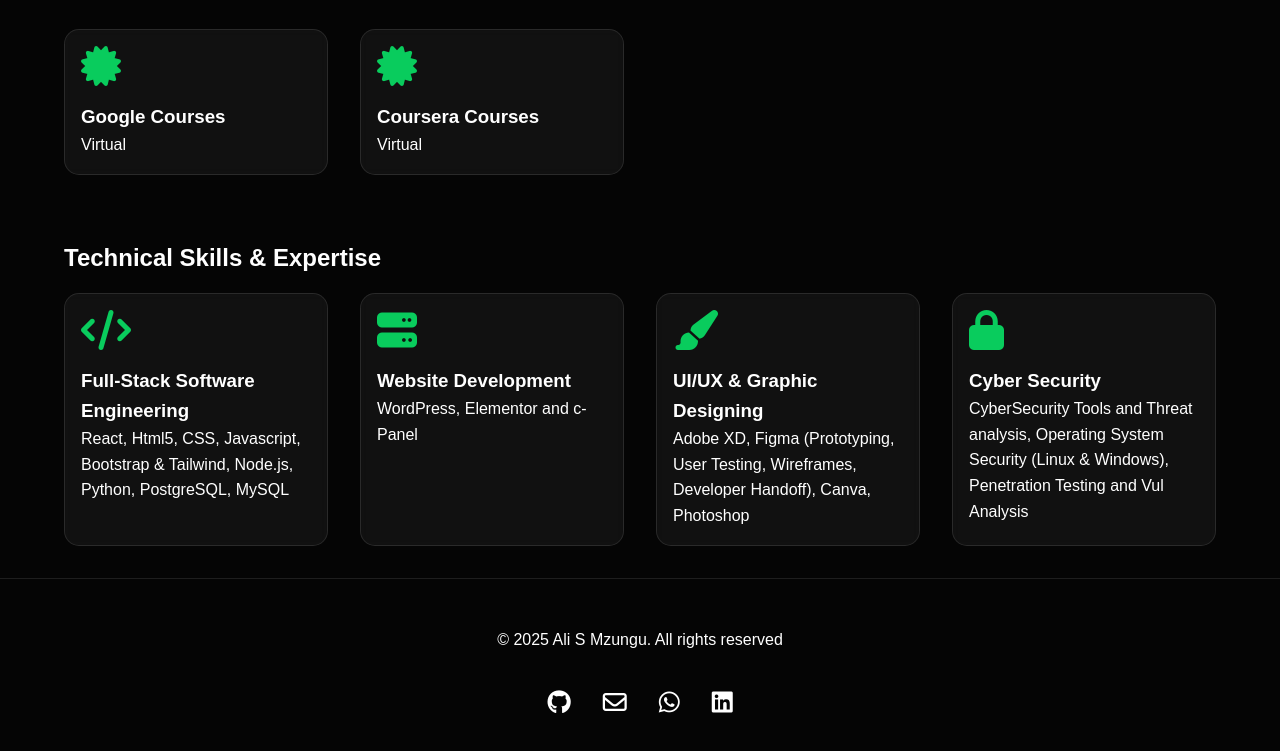
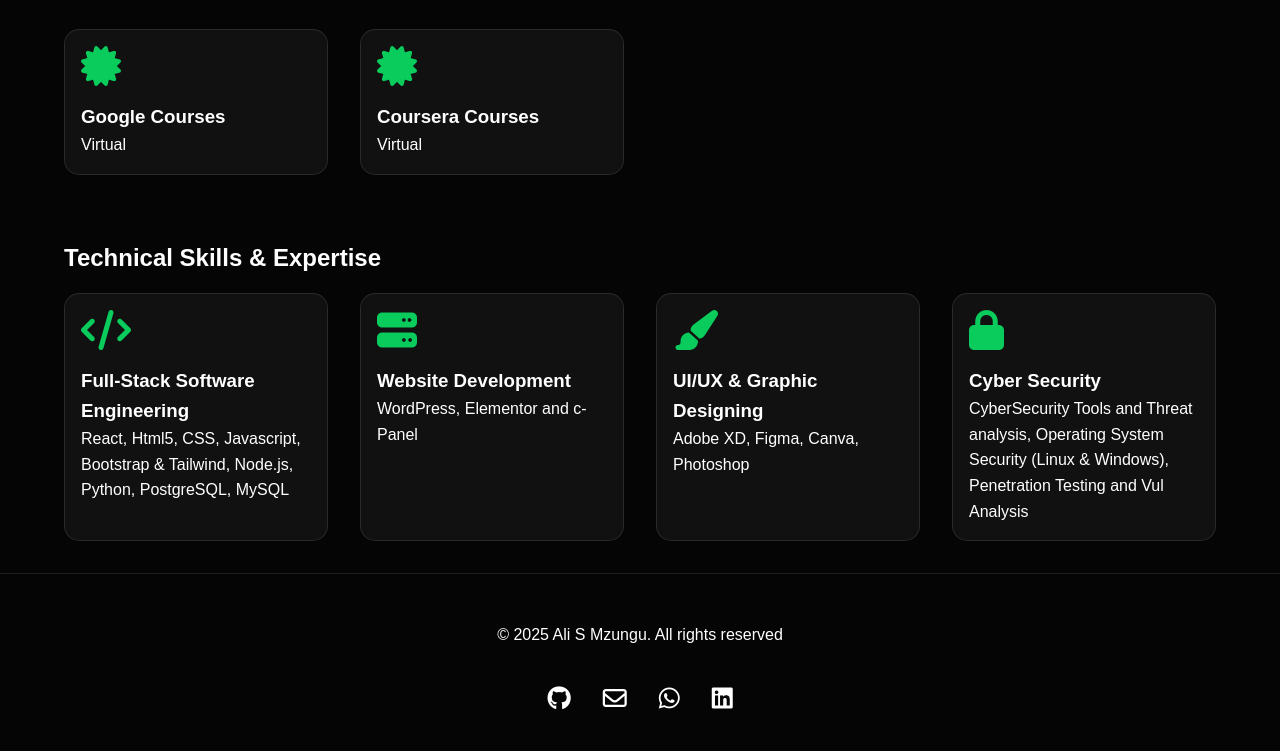
Before and after one commit to Alimzungu/updatedPort, a plain HTML site: page index.html in a window 1280 px wide. Shown: the part 1034-1785 px from the top of the page. Drawn offline with Linux system fonts and the light colour scheme.

Commit message:
Update index.html

```diff
--- a/index.html
+++ b/index.html
@@ -112,7 +112,7 @@
             <div class="skills-card">
                 <i class="fas fa-paint-brush"></i>
                 <h3>UI/UX & Graphic Designing</h3>
-                <p>Adobe XD, Figma (Prototyping, User Testing, Wireframes, Developer Handoff), Canva, Photoshop</p>
+                <p>Adobe XD, Figma, Canva, Photoshop</p>
             </div>
             <div class="skills-card">
                 <i class="fas fa-lock"></i>
```
